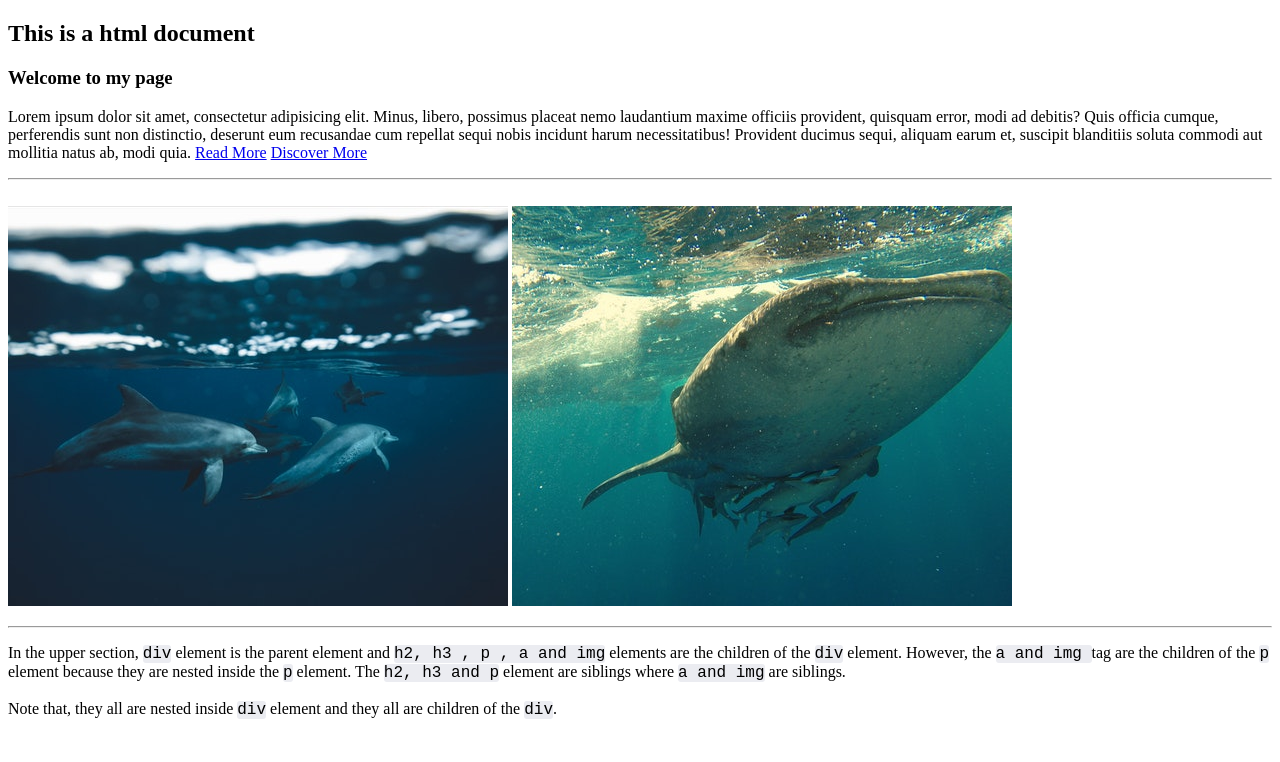
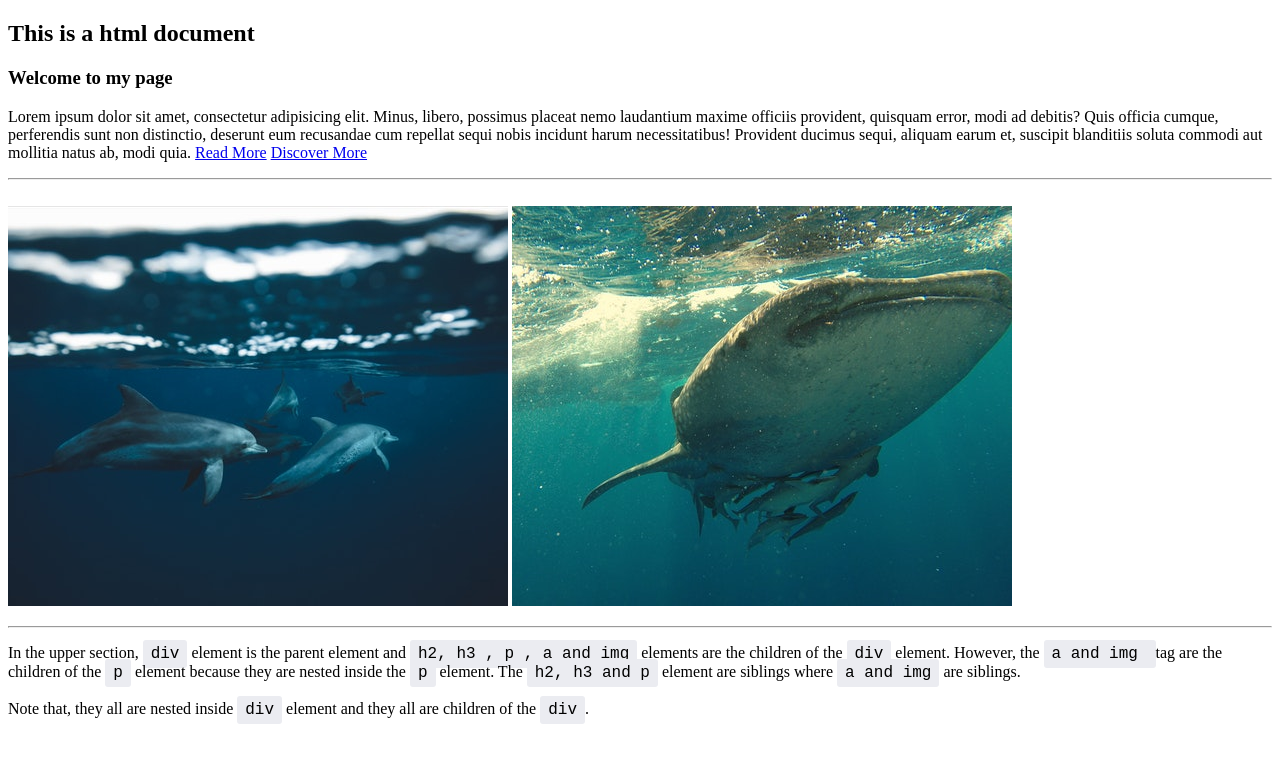
Before and after one commit to ahmedmohiuddin08/nested-element, a plain HTML site: page index.html in a window 1280 px wide. Drawn offline with Linux system fonts and the light colour scheme.

Commit message:
Update index.html

```diff
--- a/index.html
+++ b/index.html
@@ -10,7 +10,7 @@
         background-color: #ebecf1;
         border-radius: 3px;
         font-size: 16px;
-
+        padding: 5px 8px;;
     }
   </style>
 </head>
```
